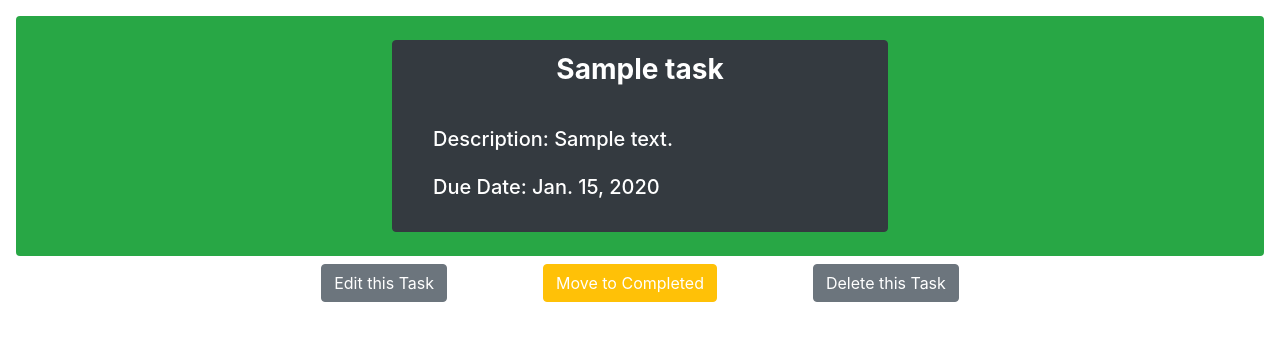
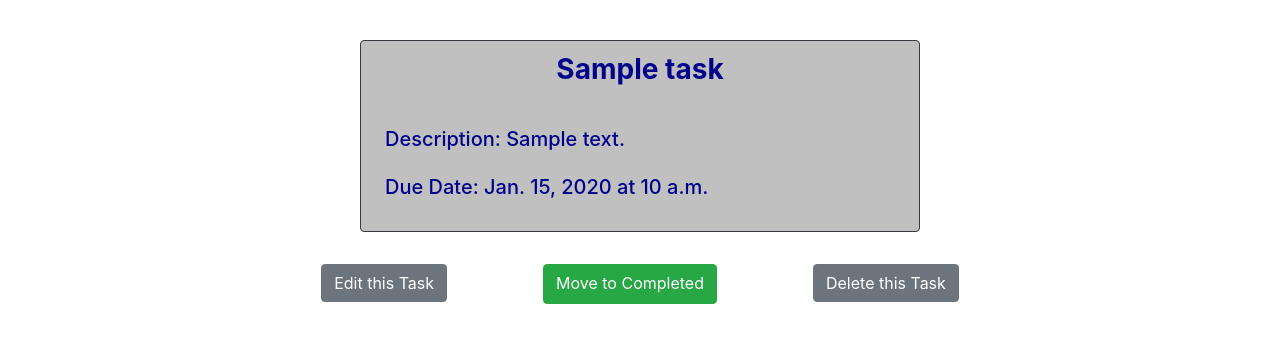
Before and after one commit to anton-mirazchiyski/TodoApp, a Django app: page /tasks/details/1/ in a window 1280 px wide. Shown: the part 139-482 px from the top of the page. Run offline with Django 4.2, Linux system fonts and the light colour scheme; tables that the repository leaves empty hold one stand-in row (values such as "Sample post").

Commit message:
Update style

```diff
--- /dev/null
+++ b/static/css/style.css
@@ -0,0 +1,4 @@
+.task {
+    background-color: silver;
+    color: darkblue;
+}
--- a/templates/base.html
+++ b/templates/base.html
@@ -1,3 +1,5 @@
+{% load static %}
+
 <!DOCTYPE html>
 <html lang="en">
 <head>
@@ -6,6 +8,7 @@
 
     <link rel="stylesheet" href="https://cdn.jsdelivr.net/npm/bootstrap@4.3.1/dist/css/bootstrap.min.css"
           integrity="sha384-ggOyR0iXCbMQv3Xipma34MD+dH/1fQ784/j6cY/iJTQUOhcWr7x9JvoRxT2MZw1T" crossorigin="anonymous">
+    <link rel="stylesheet" href="{% static 'css/style.css' %}">
     <script src="https://code.jquery.com/jquery-3.3.1.slim.min.js"
         integrity="sha384-q8i/X+965DzO0rT7abK41JStQIAqVgRVzpbzo5smXKp4YfRvH+8abtTE1Pi6jizo"
         crossorigin="anonymous"></script>
--- a/todo_app/tasks/templates/tasks/task-details.html
+++ b/todo_app/tasks/templates/tasks/task-details.html
@@ -1,26 +1,26 @@
 {% extends 'base.html' %}
 
 {% block content %}
-    <div class="d-flex justify-content-center bg-success ml-3 mr-3 pb-4 pt-4 rounded">
-        <div class="d-inline-flex flex-column border border-dark bg-dark text-white
-        pl-3 pr-3 pb-3 pt-1 rounded text-wrap" style="width:31rem;">
+    <div class="d-flex justify-content-center ml-3 mr-3 pb-4 pt-4 rounded">
+        <div class="task d-inline-flex flex-column border border-dark
+        pl-3 pr-3 pb-3 pt-1 rounded text-wrap" style="width:35rem;">
             <div class="p-2 align-self-center h3 mb-4 font-weight-bold">
                 {{ task.name|capfirst }}
             </div>
             {% if task.description %}
-                <div class="p-2 h5 mb-2 ml-3">
+                <div class="p-2 h5 mb-2">
                     Description: {{ task.description }}
                 </div>
             {% endif %}
-            <div class="p-2 h5 ml-3">
-                Due Date: {{ task.due_date }}
+            <div class="p-2 h5">
+                Due Date: {{ task.due_date }} {% if task.time %} at {{ task.time }} {% endif %}
             </div>
         </div>
     </div>
 
     <div class="d-flex justify-content-center mt-2">
         <form method="post" action="{% url 'tasks:details-task' task.pk %}">
-            <div class="btn-group">
+            <div class="btn-group" >
                 <div class="mr-5">
                     <button type="button" name="edit" class="btn btn-secondary mr-5 rounded">
                         <a href="#" class="text-decoration-none text-white">Edit this Task</a>
@@ -29,11 +29,11 @@
 
                 <div>
                     {% if task.is_done %}
-                        <button type="submit" name="move" class="btn btn-warning text-white">
+                        <button type="submit" name="move" class="btn btn-success pb-2 rounded">
                             Move to Completed</button>
                         {% else %}
                             <button type="submit" name="done"
-                                class="btn btn-warning text-white">Done</button>
+                                class="btn btn-success pl-4 pr-4 pb-2 rounded">Done</button>
                     {% endif %}
                 </div>
 
```
Also changed, not shown: todo_app/tasks/templates/tasks/tasks-catalogue.html (+3 -7 lines).
